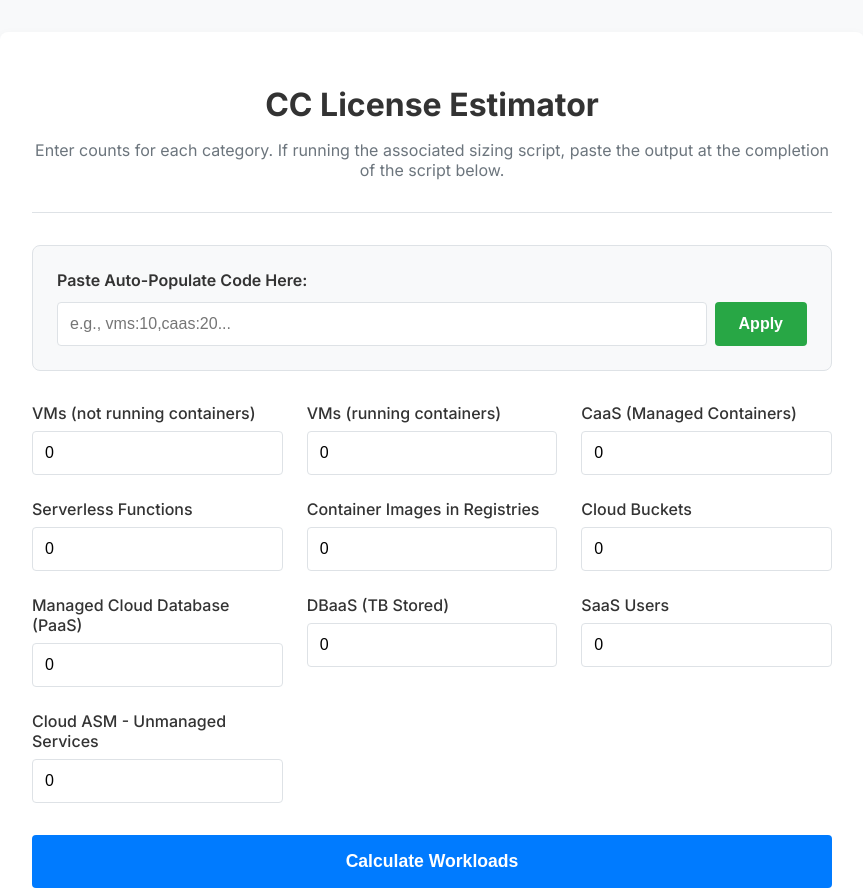
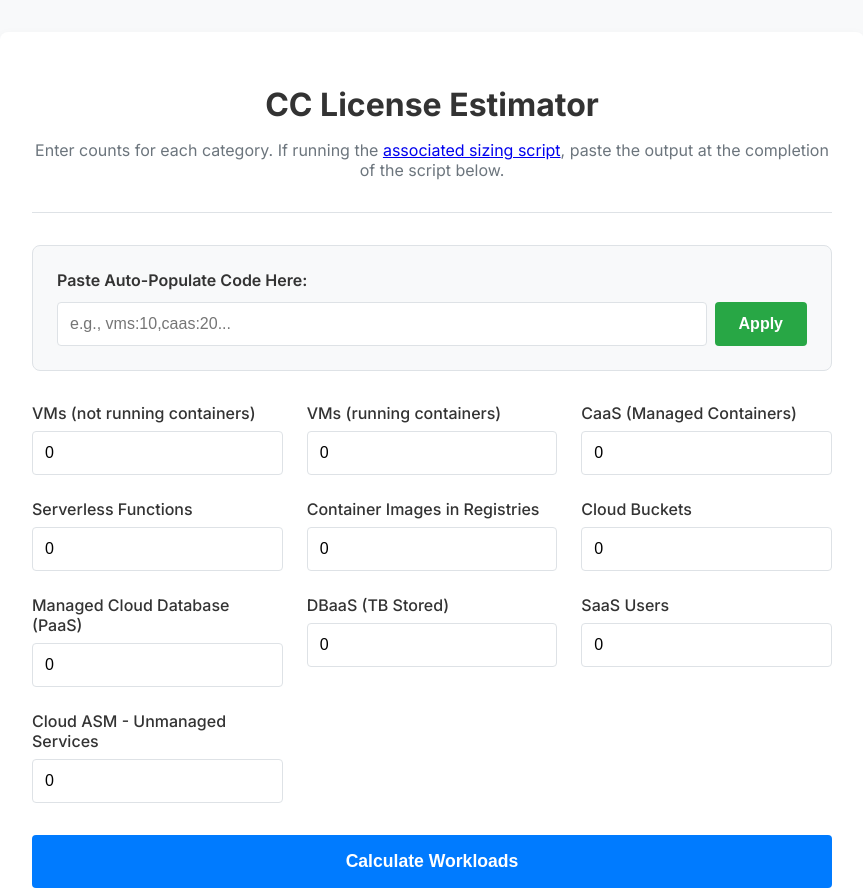
Before and after one commit to abuslang/cortex-cloud-license-helper, a plain HTML site: page index.html in a window 1280 px wide. Shown: the top 891 px of the page, without its empty margins (208-1071 px from the left). Drawn offline with Linux system fonts and the light colour scheme.

Commit message:
hyperlink to github repo

```diff
--- a/index.html
+++ b/index.html
@@ -10,7 +10,7 @@
     <div class="container">
         <header>
             <h1>CC License Estimator</h1>
-            <p>Enter counts for each category. If running the associated sizing script, paste the output at the completion of the script below.</p>
+            <p>Enter counts for each category. If running the <a href="https://github.com/abuslang/cortex-cloud-license-helper" target="_blank">associated sizing script</a>, paste the output at the completion of the script below.</p>
         </header>
         <main>
             <div id="auto-populate-section">
```
